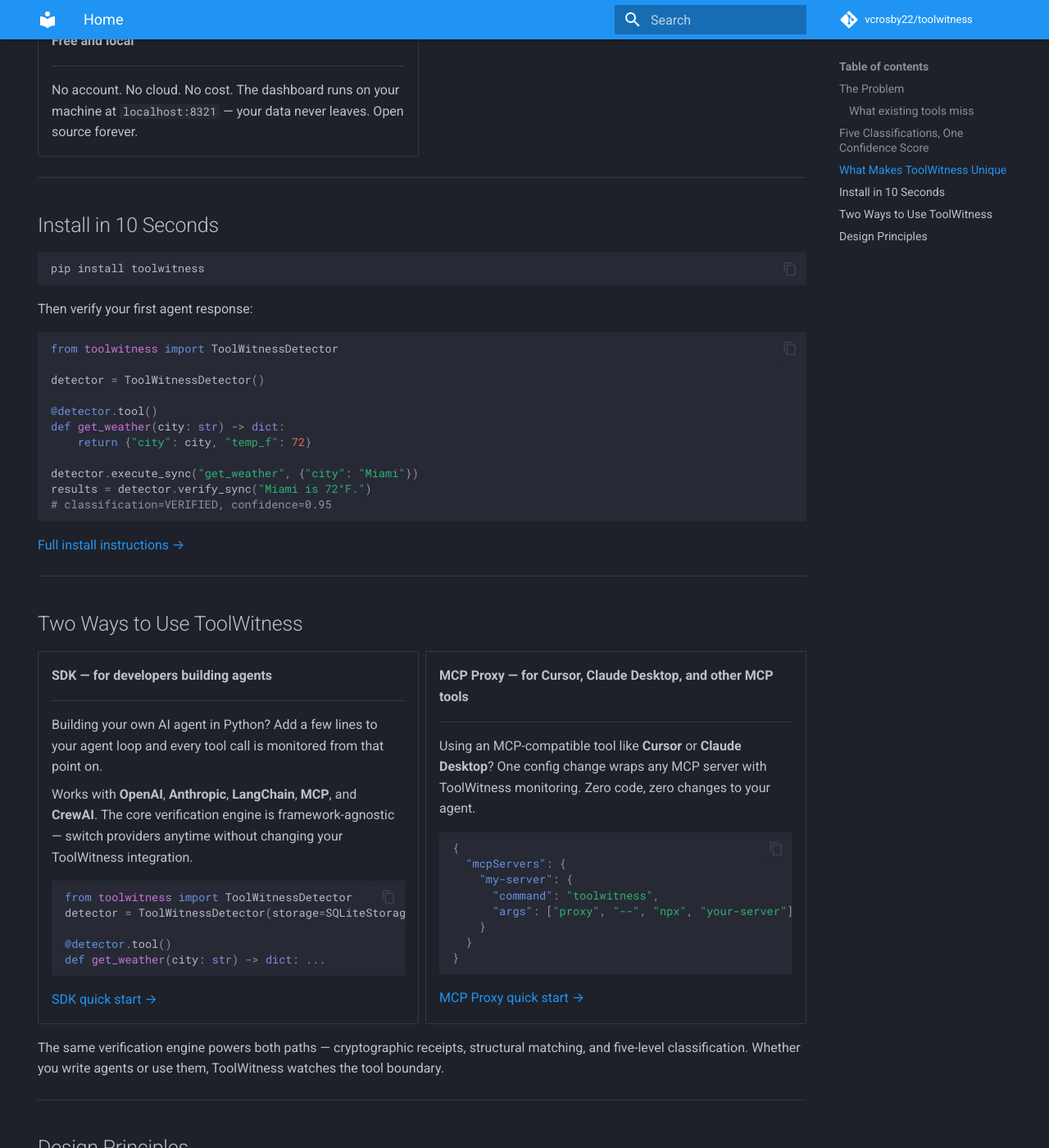
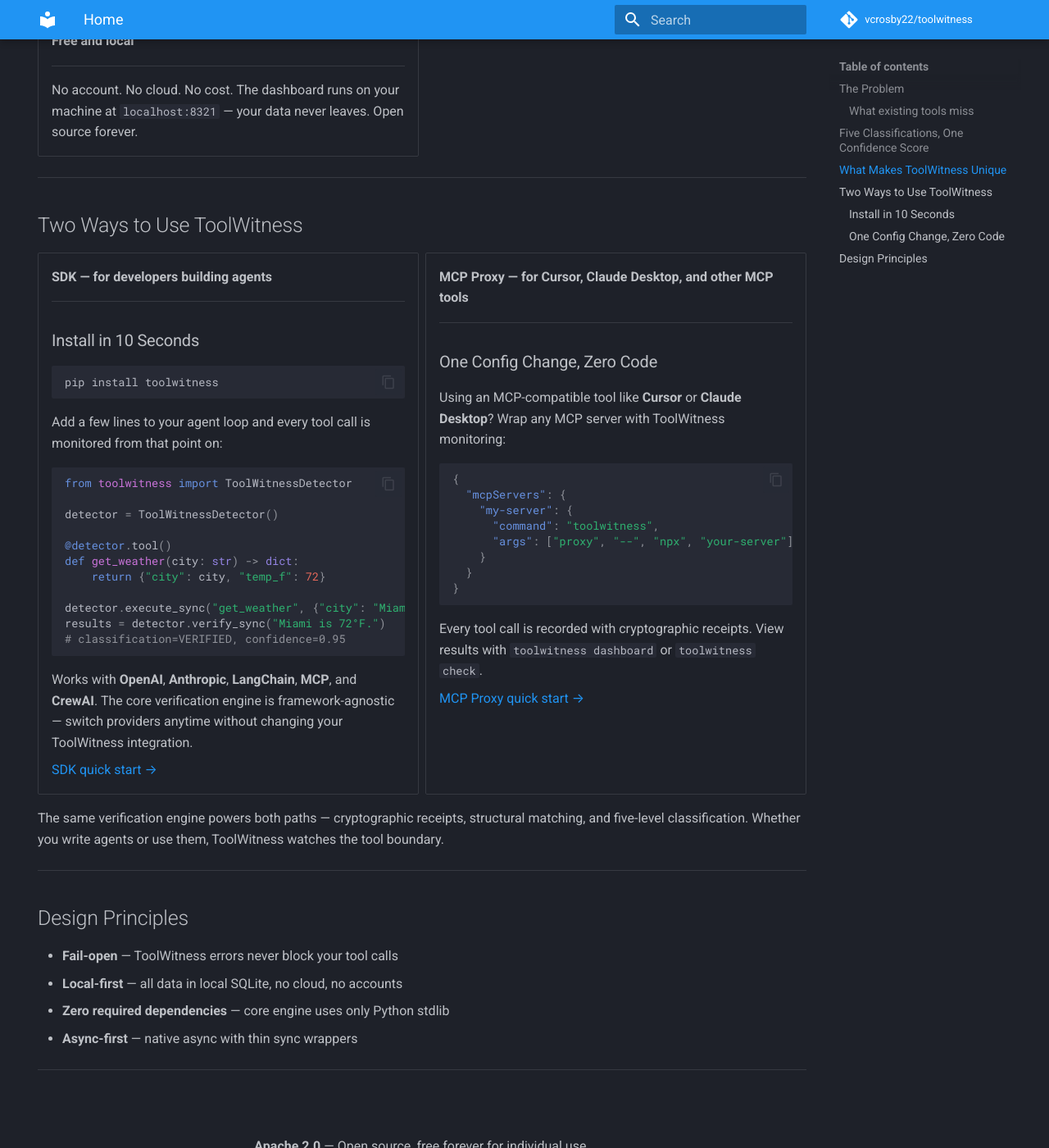
Before and after one commit to vcrosby22/toolwitness, an MkDocs documentation site: the page built from docs/index.md, in a window 1280 px wide and 1400 px high, scrolled down 2075 px. Shown: the whole window at 82% size. Built offline with MkDocs 1.6.1 and Material for MkDocs 9.7.7, drawn with Linux system fonts in a browser that asks for light colours; comment, search, counter and statistics services are not loaded.

Commit message:
Restructure homepage: move Two Ways to Use up, fold Install into SDK card
Made-with: Cursor

````diff
--- a/docs/index.md
+++ b/docs/index.md
@@ -108,32 +108,6 @@ Every tool interaction gets a classification with a confidence score:
 
 ---
 
-## Install in 10 Seconds
-
-```bash
-pip install toolwitness
-```
-
-Then verify your first agent response:
-
-```python
-from toolwitness import ToolWitnessDetector
-
-detector = ToolWitnessDetector()
-
-@detector.tool()
-def get_weather(city: str) -> dict:
-    return {"city": city, "temp_f": 72}
-
-detector.execute_sync("get_weather", {"city": "Miami"})
-results = detector.verify_sync("Miami is 72°F.")
-# classification=VERIFIED, confidence=0.95
-```
-
-[Full install instructions →](getting-started.md)
-
----
-
 ## Two Ways to Use ToolWitness
 
 <div class="grid cards" markdown>
@@ -142,17 +116,29 @@ results = detector.verify_sync("Miami is 72°F.")
 
     ---
 
-    Building your own AI agent in Python? Add a few lines to your agent loop and every tool call is monitored from that point on.
+    ### Install in 10 Seconds
 
-    Works with **OpenAI**, **Anthropic**, **LangChain**, **MCP**, and **CrewAI**. The core verification engine is framework-agnostic — switch providers anytime without changing your ToolWitness integration.
+    ```bash
+    pip install toolwitness
+    ```
+
+    Add a few lines to your agent loop and every tool call is monitored from that point on:
 
     ```python
     from toolwitness import ToolWitnessDetector
-    detector = ToolWitnessDetector(storage=SQLiteStorage())
+
+    detector = ToolWitnessDetector()
 
     @detector.tool()
-    def get_weather(city: str) -> dict: ...
+    def get_weather(city: str) -> dict:
+        return {"city": city, "temp_f": 72}
+
+    detector.execute_sync("get_weather", {"city": "Miami"})
+    results = detector.verify_sync("Miami is 72°F.")
+    # classification=VERIFIED, confidence=0.95
     ```
+
+    Works with **OpenAI**, **Anthropic**, **LangChain**, **MCP**, and **CrewAI**. The core verification engine is framework-agnostic — switch providers anytime without changing your ToolWitness integration.
 
     [SDK quick start →](getting-started.md)
 
@@ -160,7 +146,9 @@ results = detector.verify_sync("Miami is 72°F.")
 
     ---
 
-    Using an MCP-compatible tool like **Cursor** or **Claude Desktop**? One config change wraps any MCP server with ToolWitness monitoring. Zero code, zero changes to your agent.
+    ### One Config Change, Zero Code
+
+    Using an MCP-compatible tool like **Cursor** or **Claude Desktop**? Wrap any MCP server with ToolWitness monitoring:
 
     ```json
     {
@@ -172,6 +160,8 @@ results = detector.verify_sync("Miami is 72°F.")
       }
     }
     ```
+
+    Every tool call is recorded with cryptographic receipts. View results with `toolwitness dashboard` or `toolwitness check`.
 
     [MCP Proxy quick start →](getting-started.md#mcp-proxy)
 
````
